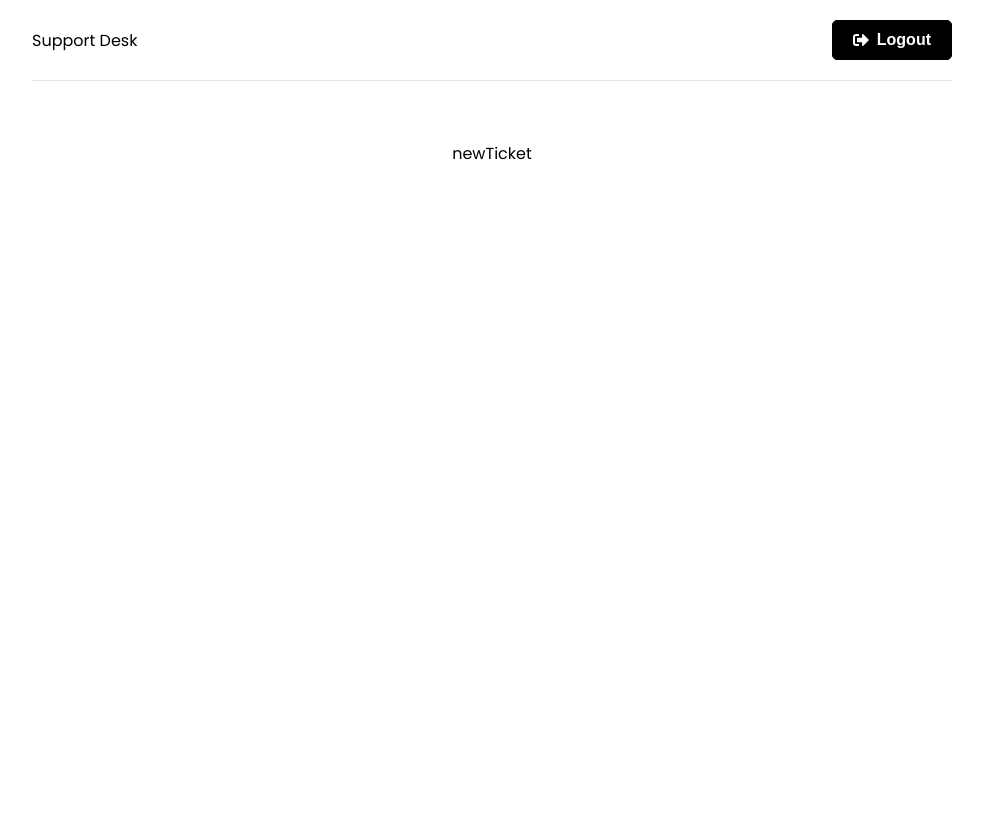
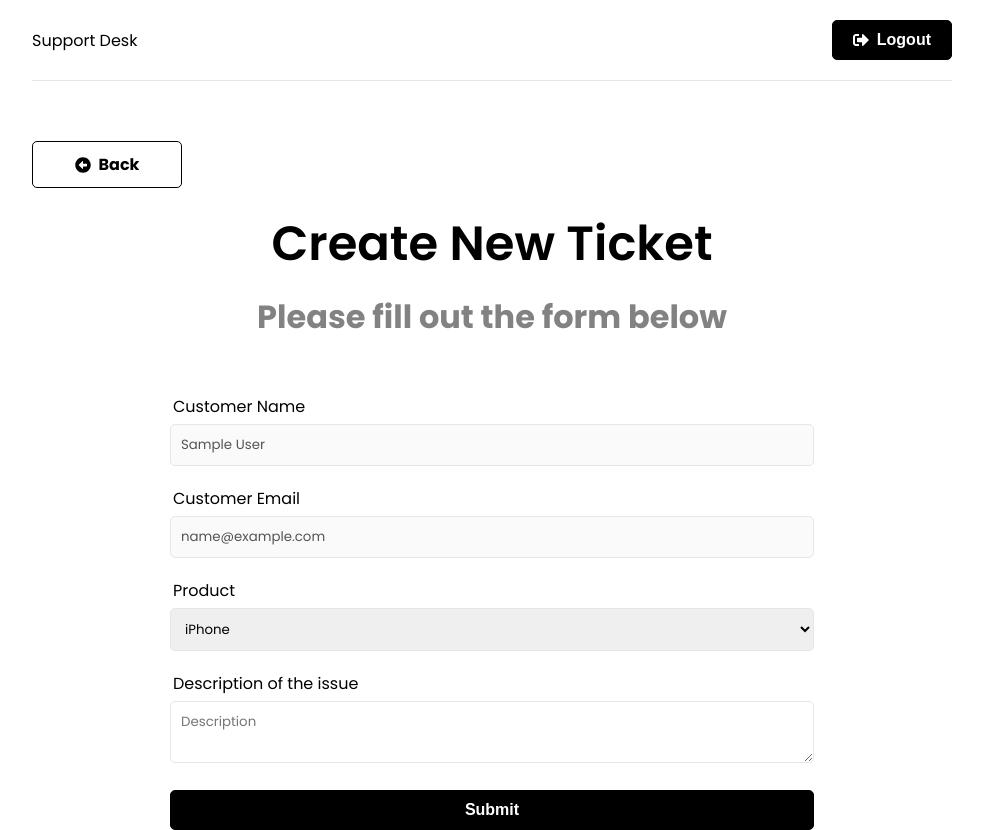
Before and after one commit to ibrahimbank/Support-Ticket, a React (Create React App) app in the folder frontend/: page /new-ticket in a window 1280 px wide. Shown: the whole page, without its empty margins (148-1131 px from the left). Before the commit the page ends 800 px from the top, so only its background shows below. Built offline with nearby package versions, Linux system fonts and the light colour scheme; sample sign-in values are in the browser's storage.

Commit message:
created the ticketitem page and ticket page

```diff
--- a/frontend/src/App.js
+++ b/frontend/src/App.js
@@ -7,6 +7,7 @@
 import Login from "./pages/Login";
 import NewTicket from "./pages/NewTicket";
 import Register from "./pages/Register";
+import Tickets from "./pages/Tickets";
 
 function App() {
   return (
@@ -21,6 +22,9 @@
             <Route path="/new-ticket" element={<PrivateRoute />}>
               <Route path="/new-ticket" element={<NewTicket />} />
             </Route>
+            <Route path="/tickets" element={<PrivateRoute />}>
+              <Route path="/tickets" element={<Tickets />} />
+            </Route>
           </Routes>
         </div>
       </Router>
--- a/frontend/src/app/store.js
+++ b/frontend/src/app/store.js
@@ -1,8 +1,10 @@
 import { configureStore } from "@reduxjs/toolkit";
 import authReducer from "../features/auth/authSlice"; //bring the reducer from the slice folder
+import ticketReducer from "../features/ticket/ticketSlice";
 
 export const store = configureStore({
   reducer: {
     auth: authReducer,
+    ticket: ticketReducer,
   },
 });
--- /dev/null
+++ b/frontend/src/component/BackButton.jsx
@@ -0,0 +1,14 @@
+import { FaArrowAltCircleLeft } from "react-icons/fa";
+import { Link } from "react-router-dom";
+
+const BackButton = ({ url }) => {
+  return (
+    <>
+      <Link to={url} className="btn btn-reverse btn-back">
+        <FaArrowAltCircleLeft /> Back
+      </Link>
+    </>
+  );
+};
+
+export default BackButton;
--- /dev/null
+++ b/frontend/src/component/TicketItem.jsx
@@ -0,0 +1,18 @@
+import { Link } from "react-router-dom";
+
+function TicketItem({ ticket }) {
+  return (
+    <div className="ticket">
+      <div>{new Date(ticket.createdAt).toLocaleString("en-US")}</div>
+      <div>{ticket.product}</div>
+
+      <div className={`status status-${ticket.status}`}>{ticket.status}</div>
+
+      <Link to={`/ticket/${ticket._id}`} className="btn btn-reverse btn-sm">
+        View
+      </Link>
+    </div>
+  );
+}
+
+export default TicketItem;
--- a/frontend/src/features/auth/authSlice.js
+++ b/frontend/src/features/auth/authSlice.js
@@ -38,7 +38,6 @@
 //2. login user
 export const login = createAsyncThunk("auth/login", async (user, thunkAPI) => {
   try {
-    console.log(await authService.login(user));
     return await authService.login(user);
   } catch (error) {
     const message =
--- /dev/null
+++ b/frontend/src/features/ticket/ticketService.js
@@ -0,0 +1,36 @@
+import axios from "axios";
+
+const API_URL = "/api/tickets/";
+
+// Create new ticket
+const createTicket = async (ticketData, token) => {
+  const config = {
+    headers: {
+      Authorization: `Bearer ${token}`,
+    },
+  };
+
+  const response = await axios.post(API_URL, ticketData, config);
+
+  return response.data;
+};
+
+// Create get user ticket
+const getTickets = async (token) => {
+  const config = {
+    headers: {
+      Authorization: `Bearer ${token}`,
+    },
+  };
+
+  const response = await axios.get(API_URL, config);
+
+  return response.data;
+};
+
+const ticketService = {
+  createTicket,
+  getTickets,
+};
+
+export default ticketService;
--- /dev/null
+++ b/frontend/src/features/ticket/ticketSlice.js
@@ -0,0 +1,91 @@
+import { createSlice, createAsyncThunk } from "@reduxjs/toolkit";
+import ticketService from "./ticketService";
+
+const initialState = {
+  tickets: [],
+  ticket: {},
+  isError: false,
+  isSuccess: false,
+  isLoading: false,
+  message: "",
+};
+
+//1.register create new ticket
+export const createTicket = createAsyncThunk(
+  "ticket/create",
+  async (ticketData, thunkAPI) => {
+    try {
+      const token = thunkAPI.getState().auth.user.token;
+      return await ticketService.createTicket(ticketData, token);
+    } catch (error) {
+      const message =
+        (error.response &&
+          error.response.data &&
+          error.response.data.message) ||
+        error.message ||
+        error.toString();
+
+      return thunkAPI.rejectWithValue(message);
+    }
+  }
+);
+
+//1.register get user ticket
+export const getTickets = createAsyncThunk(
+  "ticket/getAll",
+  async (_, thunkAPI) => {
+    try {
+      const token = thunkAPI.getState().auth.user.token;
+      return await ticketService.getTickets(token);
+    } catch (error) {
+      const message =
+        (error.response &&
+          error.response.data &&
+          error.response.data.message) ||
+        error.message ||
+        error.toString();
+
+      return thunkAPI.rejectWithValue(message);
+    }
+  }
+);
+
+export const ticketSlice = createSlice({
+  name: "ticket",
+  initialState,
+  reducers: {
+    reset: (state) => initialState,
+  },
+
+  extraReducers: (builder) => {
+    builder
+      .addCase(createTicket.pending, (state) => {
+        state.isLoading = true;
+      })
+      .addCase(createTicket.fulfilled, (state) => {
+        state.isLoading = false;
+        state.isSuccess = true;
+      })
+      .addCase(createTicket.rejected, (state, action) => {
+        state.isLoading = false;
+        state.isError = true;
+        state.message = action.payload;
+      })
+      .addCase(getTickets.pending, (state) => {
+        state.isLoading = true;
+      })
+      .addCase(getTickets.fulfilled, (state, action) => {
+        state.isLoading = false;
+        state.isSuccess = true;
+        state.tickets = action.payload;
+      })
+      .addCase(getTickets.rejected, (state, action) => {
+        state.isLoading = false;
+        state.isError = true;
+        state.message = action.payload;
+      });
+  },
+});
+
+export const { reset } = ticketSlice.actions;
+export default ticketSlice.reducer;
--- a/frontend/src/pages/NewTicket.jsx
+++ b/frontend/src/pages/NewTicket.jsx
@@ -1,5 +1,100 @@
+import { useState, useEffect } from "react";
+import { useSelector, useDispatch } from "react-redux";
+import { useNavigate } from "react-router-dom";
+import { toast } from "react-toastify";
+import { createTicket, reset } from "../features/ticket/ticketSlice";
+import Spinner from "../component/Spinner";
+import BackButton from "../component/BackButton";
+
 function NewTicket() {
-  return <div>newTicket</div>;
+  const { user } = useSelector((state) => state.auth);
+  const { isLoading, isError, isSuccess, message } = useSelector(
+    (state) => state.ticket
+  );
+
+  const dispatch = useDispatch();
+  const navigate = useNavigate();
+
+  const [name] = useState(user.name);
+  const [email] = useState(user.email);
+  const [product, setProduct] = useState("iPhone");
+  const [description, setDescription] = useState("");
+
+  useEffect(() => {
+    if (isError) {
+      toast.error(message);
+    }
+
+    if (isSuccess) {
+      dispatch(reset());
+      navigate("/tickets");
+    }
+
+    dispatch(reset());
+  }, [dispatch, isError, isSuccess, navigate, message]);
+
+  const onSubmit = (e) => {
+    e.preventDefault();
+    dispatch(createTicket({ product, description }));
+  };
+
+  if (isLoading) {
+    return <Spinner />;
+  }
+
+  return (
+    <>
+      <BackButton url={"/"} />
+      <section className="heading">
+        <h1>Create New Ticket</h1>
+        <p>Please fill out the form below</p>
+      </section>
+
+      <section className="form">
+        <div className="form-group">
+          <label htmlFor="name">Customer Name</label>
+          <input type="text" className="form-control" value={name} disabled />
+        </div>
+        <div className="form-group">
+          <label htmlFor="email">Customer Email</label>
+          <input type="text" className="form-control" value={email} disabled />
+        </div>
+
+        <form onSubmit={onSubmit}>
+          <div className="form-group">
+            <label htmlFor="product">Product</label>
+            <select
+              name="product"
+              id="product"
+              value={product}
+              onChange={(e) => setProduct(e.target.value)}
+            >
+              <option value="iPhone">iPhone</option>
+              <option value="Macbook Pro">Macboob Pro</option>
+              <option value="iMac">iMac</option>
+              <option value="iPad">iPad</option>
+            </select>
+          </div>
+
+          <div className="form-group">
+            <label htmlFor="description">Description of the issue</label>
+            <textarea
+              name="description"
+              id="description"
+              className="form-control"
+              placeholder="Description"
+              value={description}
+              onChange={(e) => setDescription(e.target.value)}
+            ></textarea>
+          </div>
+
+          <div className="form-group">
+            <button className="btn btn-block">Submit</button>
+          </div>
+        </form>
+      </section>
+    </>
+  );
 }
 
 export default NewTicket;
--- /dev/null
+++ b/frontend/src/pages/Ticket.jsx
@@ -0,0 +1,5 @@
+function Ticket() {
+  return <div>Ticket</div>;
+}
+
+export default Ticket;
--- /dev/null
+++ b/frontend/src/pages/Tickets.jsx
@@ -0,0 +1,51 @@
+import { useEffect } from "react";
+import { useSelector, useDispatch } from "react-redux";
+import { getTickets, reset } from "../features/ticket/ticketSlice";
+import Spinner from "../component/Spinner";
+import BackButton from "../component/BackButton";
+import TicketItem from "../component/TicketItem";
+
+function Tickets() {
+  const { tickets, isLoading, isSuccess } = useSelector(
+    (state) => state.ticket
+  );
+
+  const dispatch = useDispatch();
+
+  useEffect(() => {
+    return () => {
+      if (isSuccess) {
+        dispatch(reset());
+      }
+    };
+  }, [dispatch, isSuccess]);
+
+  useEffect(() => {
+    dispatch(getTickets());
+  }, [dispatch]);
+
+  if (isLoading) {
+    return <Spinner />;
+  }
+
+  return (
+    <>
+      <BackButton url="/" />
+      <h1>Tickets</h1>
+      <div className="tickets">
+        <div className="ticket-headings">
+          <div className="">Date</div>
+          <div className="">Product</div>
+          <div className="">Status</div>
+          <div className="">Date</div>
+        </div>
+
+        {tickets.map((ticket) => {
+          return <TicketItem key={ticket._id} ticket={ticket} />;
+        })}
+      </div>
+    </>
+  );
+}
+
+export default Tickets;
```
